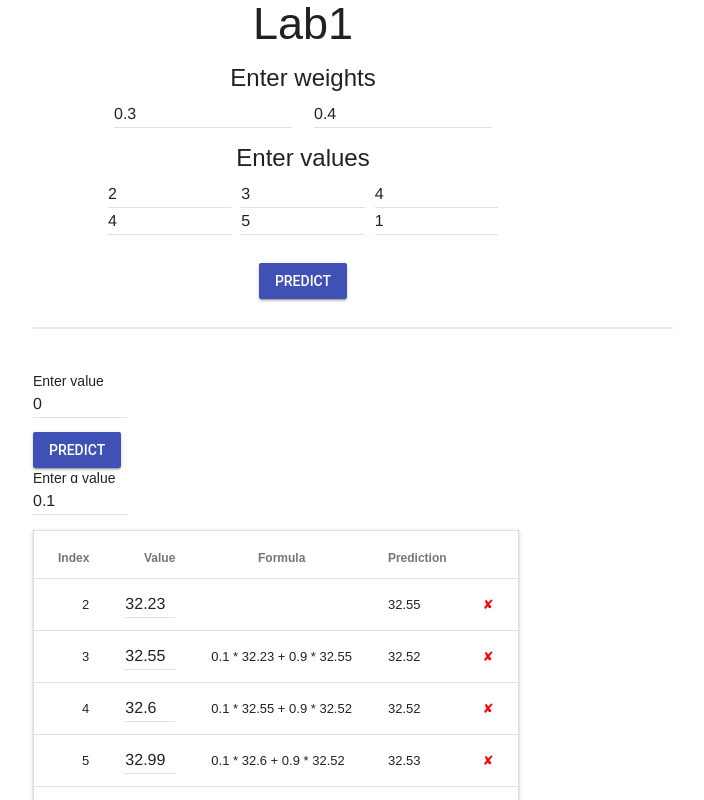
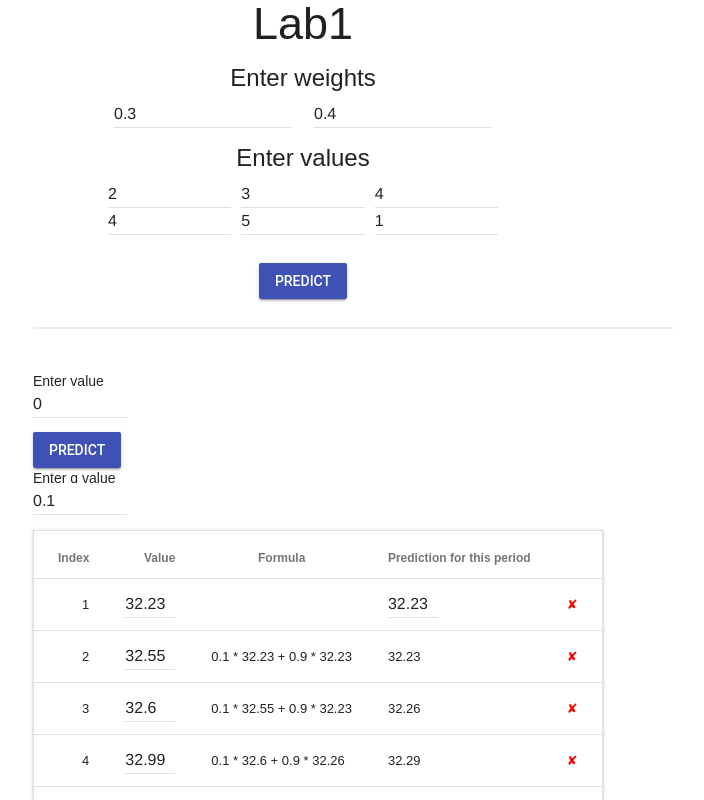
Before and after one commit to ZaharchenkoDmitriy/sysAnalyse, an Angular app: page / in a window 1280 px wide. Shown: the top 800 px of the page, without its empty margins (287-991 px from the left). Built offline with nearby package versions, Linux system fonts and the light colour scheme.

Commit message:
Fix first period

```diff
--- a/src/app/main/main.component.html
+++ b/src/app/main/main.component.html
@@ -52,19 +52,23 @@
       <th>Index</th>
       <th>Value</th>
       <th style="text-align: center">Formula</th>
-      <th>Prediction</th>
+      <th>Prediction for this period</th>
       <th></th>
     </tr>
     </thead>
     <tbody>
     <tr *ngFor="let prediction of predictions; let i = index;">
-      <td>{{i + 2}}</td>
+      <td>{{i + 1}}</td>
       <td class="mdl-data-table__cell--non-numeric">
-        <input style="width: 50px" [(ngModel)]="prediction.value" (change)="recalculate(i)" class="mdl-textfield__input" type="number"
+        <input style="width: 50px" [(ngModel)]="prediction.value" (change)="recalculate(i == 0 ? i + 1 : i)" class="mdl-textfield__input" type="number"
                id="sample1">
       </td>
       <td class="mdl-data-table__cell--non-numeric">{{prediction.formula}}</td>
-      <td class="mdl-data-table__cell--non-numeric">{{prediction.dy}}</td>
+      <td *ngIf="i !== 0" class="mdl-data-table__cell--non-numeric">{{prediction.dy}}</td>
+      <td *ngIf="i === 0" class="mdl-data-table__cell--non-numeric">
+        <input style="width: 50px" [(ngModel)]="prediction.dy" (change)="recalculate(i+1)" class="mdl-textfield__input" type="number"
+               id="sample1">
+      </td>
       <td style="color: red; cursor: pointer" (click)="removePrediction(i)">&#10008;</td>
     </tr>
     </tbody>
--- a/src/app/main/main.component.ts
+++ b/src/app/main/main.component.ts
@@ -22,6 +22,7 @@ export class MainComponent implements OnInit {
 
   public predictions = [];
   // {values: 46}, {values: 56}
+  public firstPrediction = {v: 32.23, y: 32.23};
   private lab3Values = [
     {values: 32.55}, {values: 32.6}, {values: 32.99}, {values: 33.03},
     {values: 33.08}, {values: 33.11}, {values: 33.12}, {values: 33.15}, {values: 33.16}, {values: 33.04},
@@ -47,8 +48,8 @@ export class MainComponent implements OnInit {
 
   ngOnInit() {
     this.squareService.initA(this.a);
-    this.predictions.push(new Period(32.23, 32.55));
 
+    this.predictions.push(new Period(this.firstPrediction.v, this.firstPrediction.y));
     this.lab3Values.forEach((value, index) => {
       this.addPrediction(value.values, index);
     });
--- a/src/app/services/square-method.service.ts
+++ b/src/app/services/square-method.service.ts
@@ -15,7 +15,7 @@ export class SquareMethodService {
 
   calcNextPeriod(value, period: Period): Period {
     const nextPeriod = new Period(value, +((this.a * period.value) + (1 - this.a) * period.dy).toFixed(2));
-    nextPeriod.formula = `${this.a} * ${period.value} + ${1-this.a} * ${period.dy}`;
+    nextPeriod.formula = `${this.a} * ${period.value} + ${1 - this.a} * ${period.dy}`;
     return nextPeriod;
   }
 }
```
